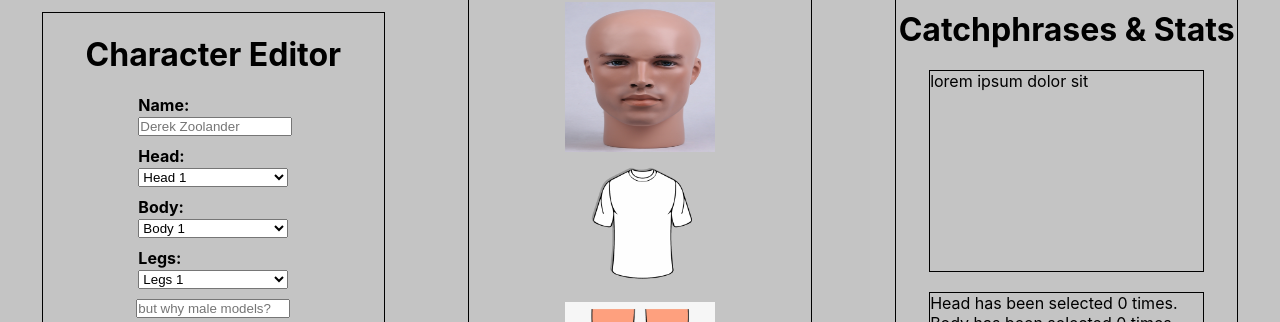
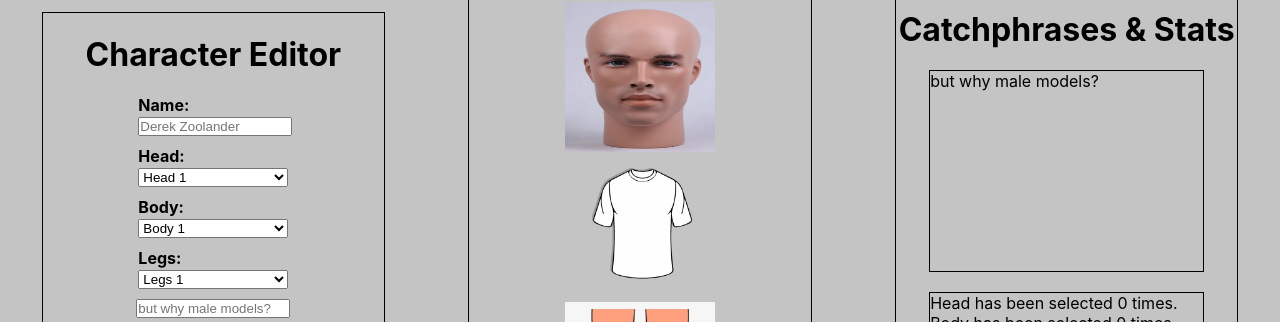
Before and after one commit to Jake-Doherty/react-from-scratch-character-designer, a React (Create React App) app: page / in a window 1280 px wide. Shown: the part 219-541 px from the top of the page. Built offline with nearby package versions, Linux system fonts and the light colour scheme.

Commit message:
map through catchphrases and increment index that is set to key

```diff
--- a/src/components/Preview/Preview.js
+++ b/src/components/Preview/Preview.js
@@ -1,7 +1,16 @@
 import React from 'react';
 import './Preview.css';
 
-export default function Preview({ name, head, body, legs, headCount, bodyCount, legsCount }) {
+export default function Preview({
+  name,
+  head,
+  body,
+  legs,
+  headCount,
+  bodyCount,
+  legsCount,
+  catchPhrases,
+}) {
   return (
     <>
       <div className="character-preview">
@@ -17,7 +26,14 @@ export default function Preview({ name, head, body, legs, headCount, bodyCount,
         <h1>Catchphrases & Stats</h1>
         <ul className="character-catchphrases">
           {/* map through catch phrases and return li */}
-          lorem ipsum dolor sit
+          {catchPhrases.map((phrase, i) => {
+            i += 1;
+            return (
+              <li id={i} key={i}>
+                {phrase}
+              </li>
+            );
+          })}
         </ul>
         <div className="selection-count">
           <p className="head-count">Head has been selected {headCount} times.</p>
```
